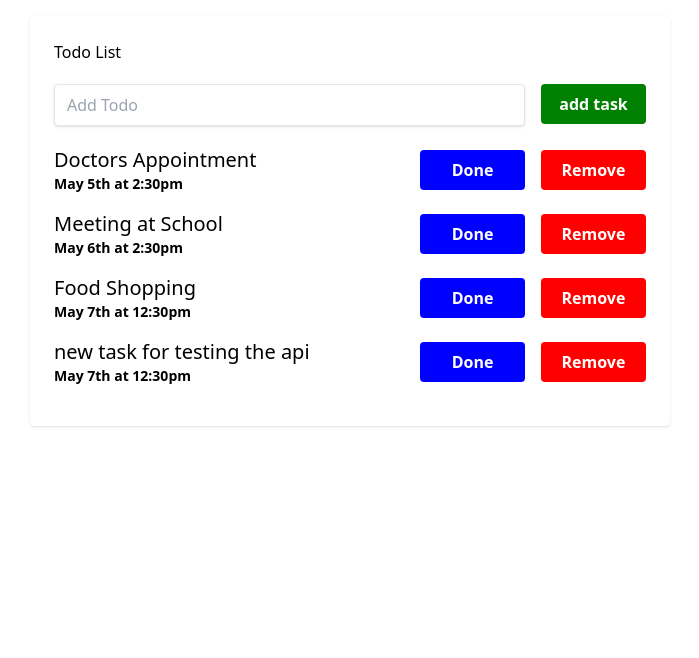
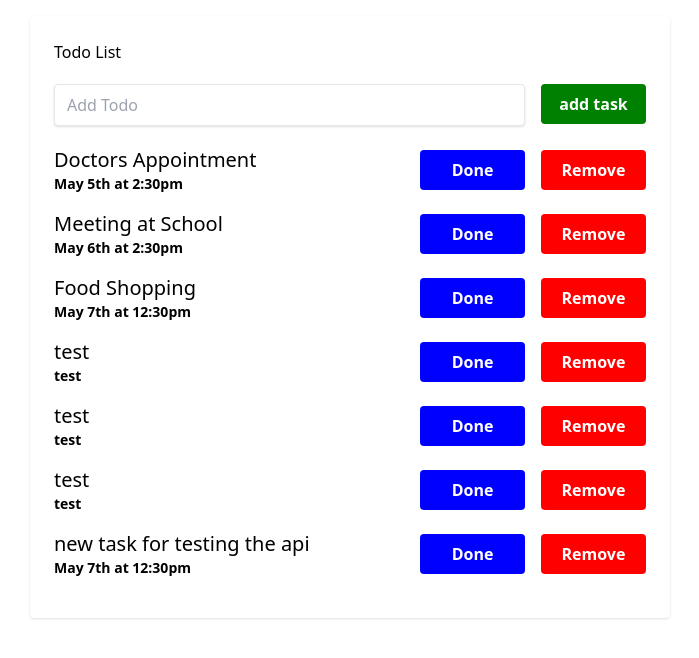
Before and after one commit to HoussamEddineLamzoudi/angular-demo, an Angular app: page / in a window 1280 px wide. Shown: the top 658 px of the page, without its empty margins (290-989 px from the left). Built offline with nearby package versions, Linux system fonts and the light colour scheme; data requests are answered from the project's data file.

Commit message:
add fonctionality : delete task

```diff
--- a/db.json
+++ b/db.json
@@ -20,6 +20,24 @@
     },
     {
       "id": 4,
+      "text": "test",
+      "day": "test",
+      "reminder": false
+    },
+    {
+      "id": 5,
+      "text": "test",
+      "day": "test",
+      "reminder": false
+    },
+    {
+      "id": 6,
+      "text": "test",
+      "day": "test",
+      "reminder": false
+    },
+    {
+      "id": 10,
       "text": "new task for testing the api",
       "day": "May 7th at 12:30pm",
       "reminder": true
--- a/src/app/component/task/task.component.html
+++ b/src/app/component/task/task.component.html
@@ -5,5 +5,5 @@
   </div>
   <app-button text="Done" color="blue" (click)="onClick()">Done</app-button>
   <!-- <app-button text="Not Done" color="green">Not Done</app-button> -->
-  <app-button text="Remove" color="red">Remove</app-button>
+  <app-button text="Remove" color="red" (click)="onDelete(task.id)">Remove</app-button>
 </div>
--- a/src/app/component/task/task.component.ts
+++ b/src/app/component/task/task.component.ts
@@ -1,5 +1,5 @@
 import { Task } from './../../Task.interface';
-import { Component, Input } from '@angular/core';
+import { Component, Input, Output, EventEmitter } from '@angular/core';
 
 @Component({
   selector: 'app-task',
@@ -8,10 +8,16 @@ import { Component, Input } from '@angular/core';
 })
 export class TaskComponent {
 
-  @Input() task:Task
+  @Input() task:Task;
+  @Output() deleteItemEvent: EventEmitter<number> = new EventEmitter();
 
   onClick(){
     console.log("Done");
+  }
+
+  onDelete(taskId?:number):void{
+    console.log(taskId);
+    this.deleteItemEvent.emit(taskId);
   }
 
   ngOnInit():void{
--- a/src/app/component/tasks/tasks.component.html
+++ b/src/app/component/tasks/tasks.component.html
@@ -1,3 +1,7 @@
 <div class="mt-5 flex flex-col">
-  <app-task *ngFor="let task of tasks" [task]="task"></app-task>
+  <app-task
+    *ngFor="let task of tasks"
+    [task]="task"
+    (deleteItemEvent)="deleteTask($event)"
+  ></app-task>
 </div>
--- a/src/app/component/tasks/tasks.component.ts
+++ b/src/app/component/tasks/tasks.component.ts
@@ -17,4 +17,12 @@ export class TasksComponent {
   ngOnInit(): void{
     this.taskService.getTasks().subscribe((returnTtasks) => (this.tasks=returnTtasks));
   }
+
+  deleteTask(taskId:number){
+    console.log("deleteTask()");
+    console.log(taskId);
+    this.taskService.deleteTask(taskId).subscribe(
+      () => (this.tasks = this.tasks.filter((e) => e.id !== taskId))
+      );
+  }
 }
--- a/src/app/services/task.service.ts
+++ b/src/app/services/task.service.ts
@@ -18,4 +18,9 @@ export class TaskService {
     // return returnTtasks;
     return this.http.get<Task[]>(this.apiUrl)
   }
+
+  public deleteTask(taskId:number):Observable<Task> {
+    let url:string = `${this.apiUrl}/${taskId}`;
+    return this.http.delete<Task>(url)
+  }
 }
```
